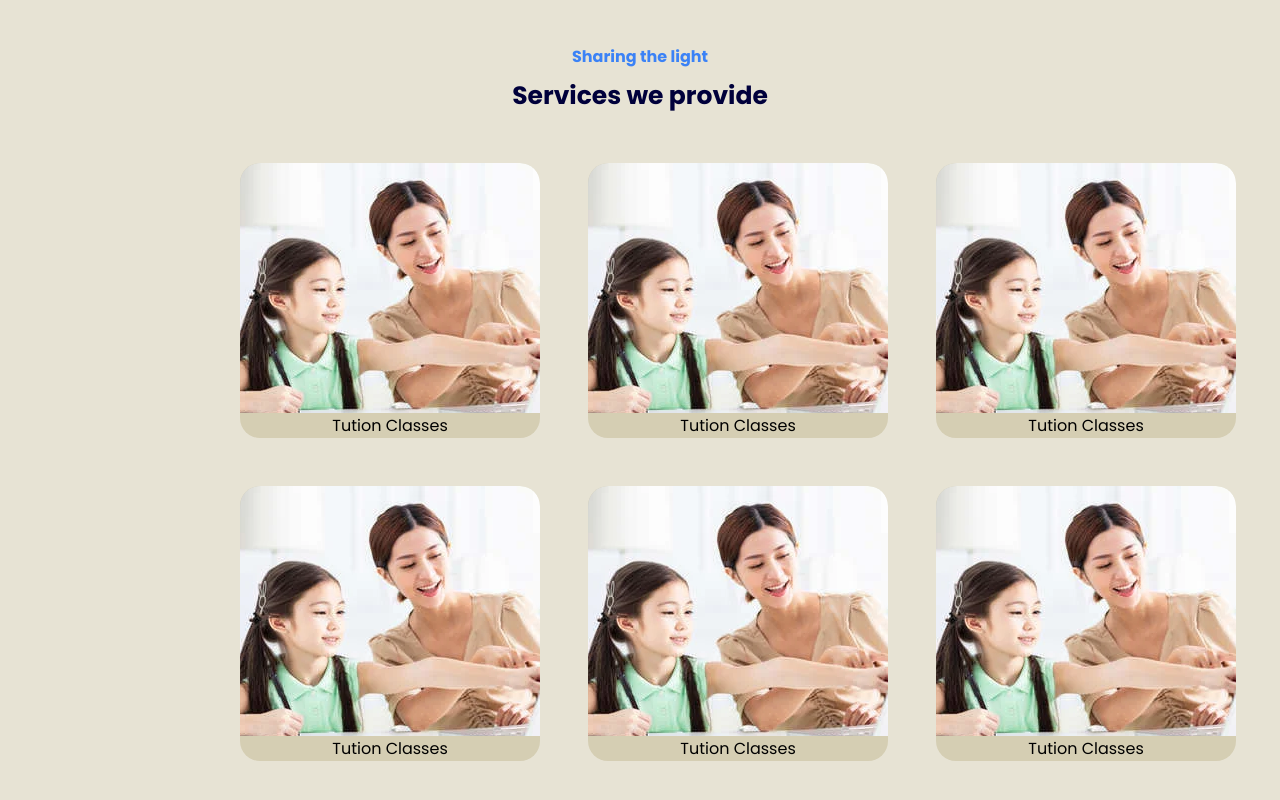
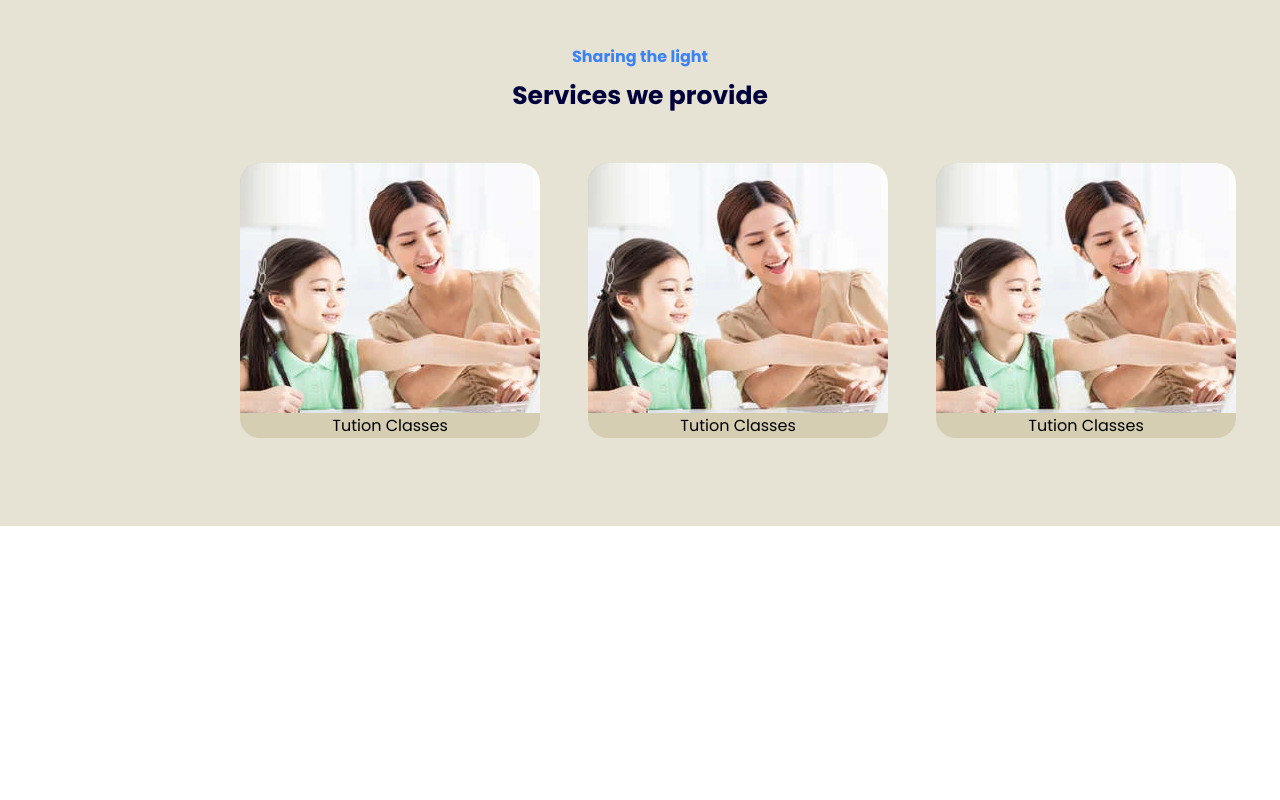
Before and after one commit to MuscatWaves/Tuition-Application, a React (Create React App) app: page / in a window 1280 px wide. Shown: the part 614-1414 px from the top of the page. After the commit the page ends 1140 px from the top, so only its background shows below. Built offline with nearby package versions, Linux system fonts and the light colour scheme.

Commit message:
Landing page updated

```diff
--- a/src/pages/LandingPage/constants.ts
+++ b/src/pages/LandingPage/constants.ts
@@ -10,21 +10,4 @@ export const cardList = [{
     id: 3,
     name: "Tution Classes",
     description: "Guess it's something related to Tution Classes"
-},{
-    id: 4,
-    name: "Tution Classes",
-    description: "Guess it's something related to Tution Classes"
-},{
-    id: 5,
-    name: "Tution Classes",
-    description: "Guess it's something related to Tution Classes"
-},{
-    id: 6,
-    name: "Tution Classes",
-    description: "Guess it's something related to Tution Classes"
-},
-{
-    id: 7,
-    name: "Tution Classes",
-    description: "Guess it's something related to Tution Classes"
-},]
+}]
--- a/src/pages/LandingPage/index.jsx
+++ b/src/pages/LandingPage/index.jsx
@@ -9,10 +9,6 @@ const LandingPage = () => {
     card1: false,
     card2: false,
     card3: false,
-    card4: false,
-    card5: false,
-    card6: false,
-    card7: false,
   });
 
   return (
@@ -70,10 +66,6 @@ const LandingPage = () => {
                     card1: false,
                     card2: false,
                     card3: false,
-                    card4: false,
-                    card5: false,
-                    card6: false,
-                    card7: false,
                     [`card${card.id}`]: true,
                   })
                 }
@@ -82,10 +74,6 @@ const LandingPage = () => {
                     card1: false,
                     card2: false,
                     card3: false,
-                    card4: false,
-                    card5: false,
-                    card6: false,
-                    card7: false,
                   });
                 }}
               >
@@ -94,7 +82,7 @@ const LandingPage = () => {
                   {!cards[`card${card.id}`] && <div>{card.name}</div>}
                   {cards[`card${card.id}`] && (
                     <div className={"card-description secondary-text-colour"}>
-                      <div>{card.name}</div>
+                      <div className="bolder">{card.name}</div>
                       <div>{card.description}</div>
                     </div>
                   )}
--- a/src/pages/LandingPage/landingpage.css
+++ b/src/pages/LandingPage/landingpage.css
@@ -73,7 +73,7 @@
 
 .card-pack{
     display: grid;
-    grid-template-columns: repeat(4, auto);
+    grid-template-columns: repeat(3, auto);
     align-items: center;
     text-align: center;
     grid-gap: 3rem;
@@ -86,7 +86,7 @@
     background-color: #d5ceb3;
     border-radius: 20px;
     overflow: hidden;
-    transition: 0.3s;
+    transition: 0.5s;
     width: 300px;
 }
 
```
